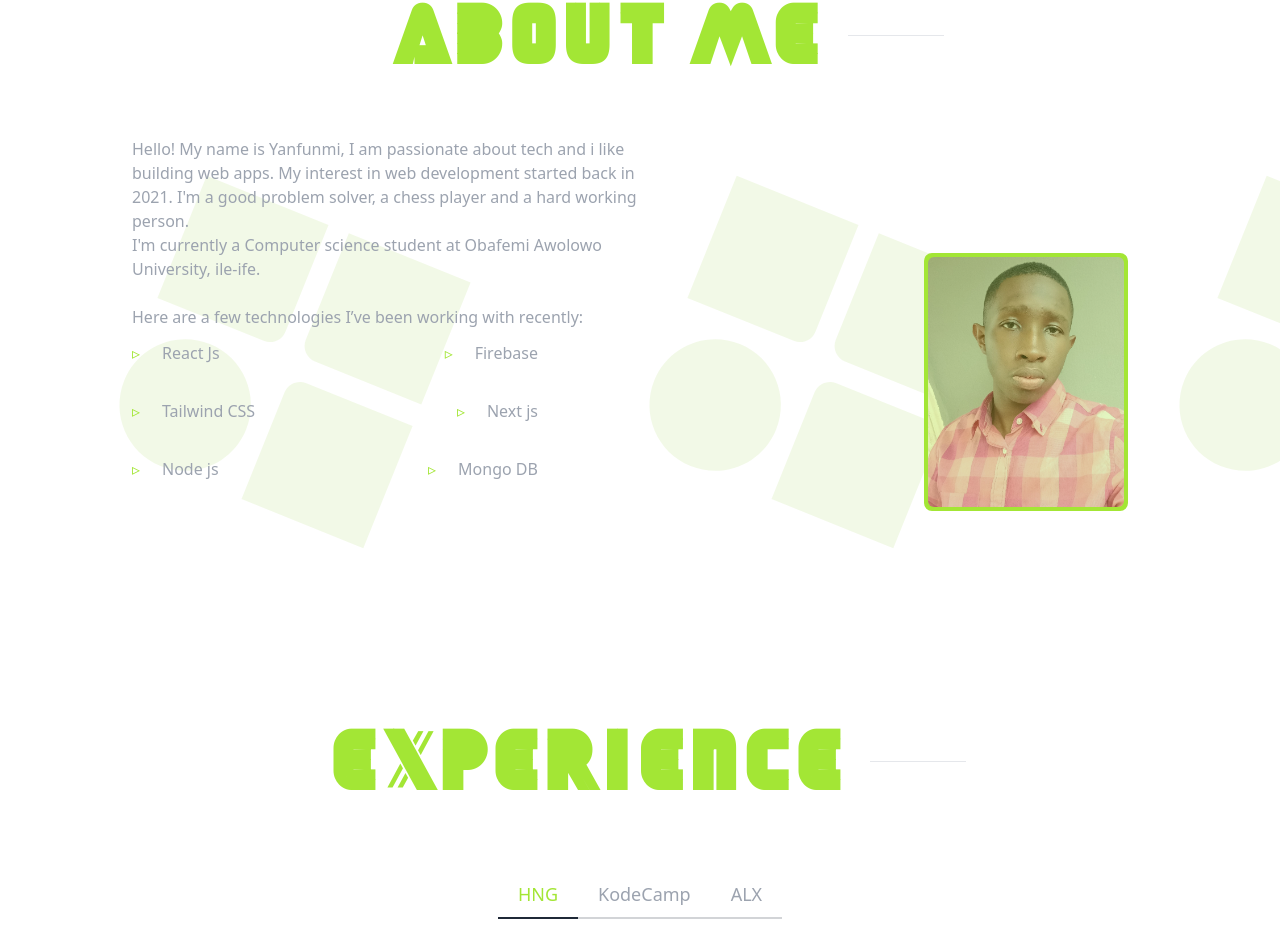
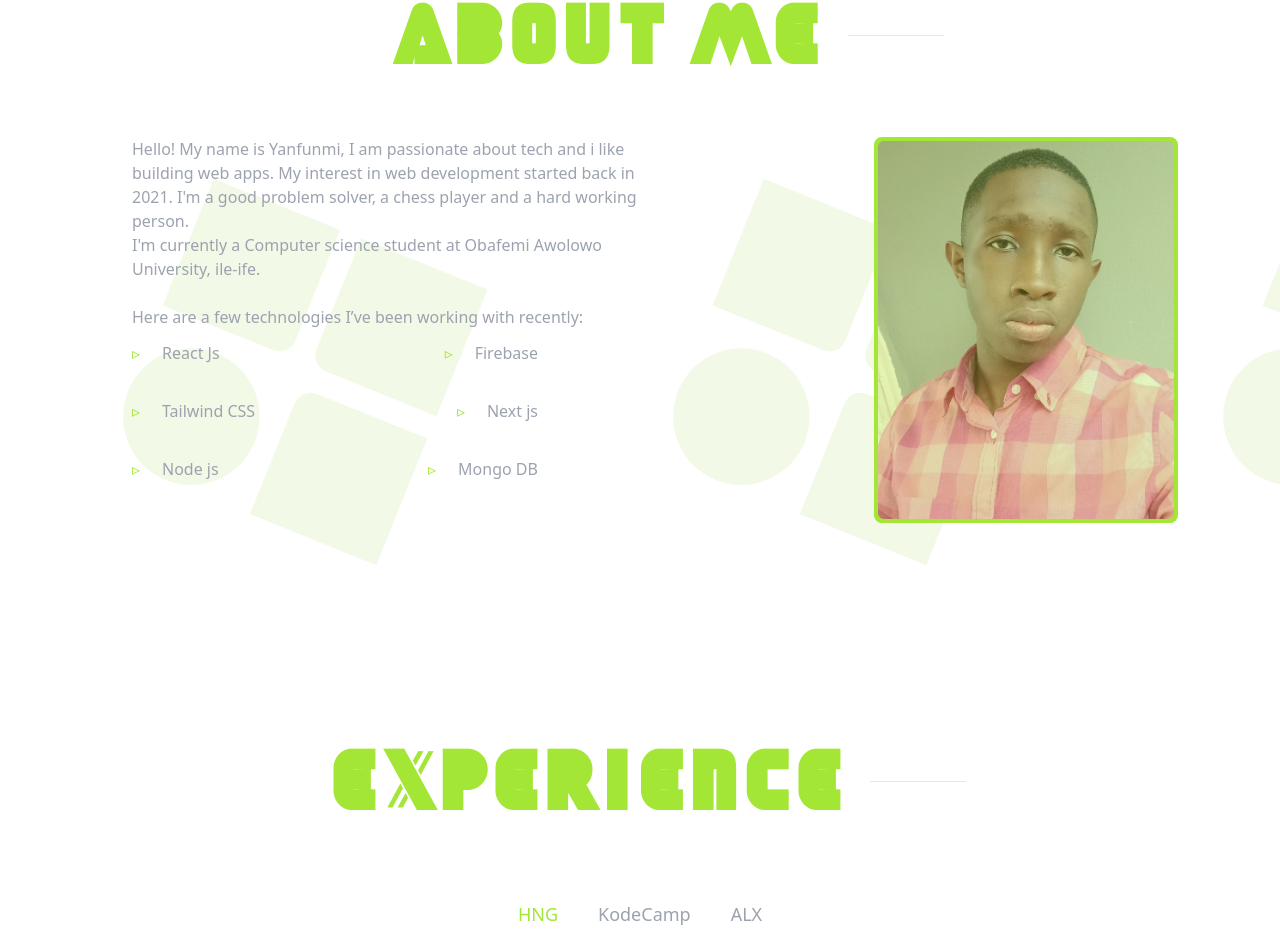
Before and after one commit to matthew-akinola/portfolio-website, a Next.js app: page / in a window 1280 px wide. Shown: the part 947-1881 px from the top of the page. Built offline with nearby package versions, Linux system fonts and the light colour scheme.

Commit message:
fix:profile image

```diff
--- a/components/About.js
+++ b/components/About.js
@@ -74,12 +74,12 @@ function About({ aboutRef }) {
                 </ul>
               </div>
             </p>
-            <div className="col-span-7 md:col-span-3 flex items-center justify-center">
+            <div className="col-span-7 md:col-span-3 flex flex-col items-center justify-start">
               <div className="w-fit border-2 border-lime-400 bg-lime-400 h-fit rounded-lg">
                 <img
                   src={Personal.src}
-                  width={"200px"}
-                  height={"500px"}
+                  width={"300px"}
+                  height={"600px"}
                   className="border-2 border-lime-400 rounded-lg hover:opacity-100 opacity-70 transition-all duration-300"
                 />
               </div>
```
